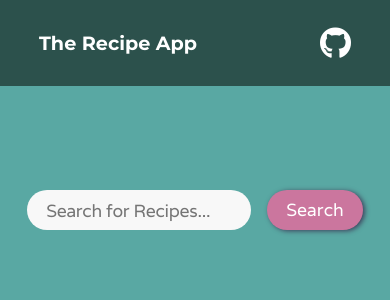
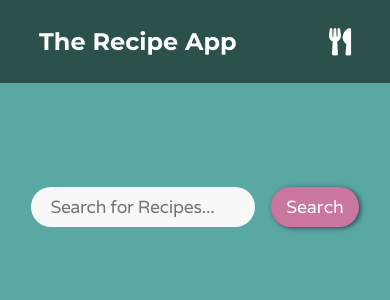
Before and after one commit to mor-solomonov/recipe-app, a React (Create React App) app: page / in a window 390 px wide. Shown: the top 300 px of the page. Built offline with nearby package versions, Linux system fonts and the light colour scheme; no server answers; a web font is replaced by a local one.

Commit message:
changed logo icon, aligned buttons and changed font sizes

```diff
--- a/src/App.css
+++ b/src/App.css
@@ -81,8 +81,8 @@ input.search-bar[type='text'] {
   font-size: 1.1rem;
   font-family: 'Varela', sans-serif;
   letter-spacing: -0.02rem;
-  padding-bottom: auto;
   padding-top: 0;
+  padding-bottom: 0.05rem;
 }
 
 .search-button {
@@ -90,7 +90,6 @@ input.search-bar[type='text'] {
   background-color: #cb769e;
   box-shadow: 2px 1px 5px #3d405b;
   border-radius: 12rem;
-  text-align: center;
   padding-bottom: auto;
   padding-top: 0;
   font-size: 1.1rem;
@@ -99,8 +98,8 @@ input.search-bar[type='text'] {
   font-weight: 500;
   color: #ffffff;
   height: 40px;
-  width: 6rem;
-  vertical-align: middle;
+  padding-right: 15px;
+  padding-left: 15px;
 }
 
 p.calories {
@@ -137,9 +136,9 @@ p.calories {
   align-items: center;
 }
 
-.fa-github {
+.fa-utensils {
   color: white;
-  font-size: 2rem;
+  font-size: 1.7rem;
 }
 .recipe-app-logo {
   color: white;
@@ -164,6 +163,8 @@ a.directions {
   border: none;
   border-radius: 12rem;
   height: 40px;
+  padding-right: 10px;
+  padding-left: 10px;
   box-shadow: 2px 2px 3px #3d405b;
 }
 
@@ -186,7 +187,8 @@ button.directions-button:focus {
   }
 
   .search-button {
-    margin-left: 1rem;
+    margin-left: 0.8rem;
+    font-size: 1rem;
   }
 
   input.search-bar[type='text'] {
--- a/src/App.js
+++ b/src/App.js
@@ -57,7 +57,7 @@ const App = () => {
           {/* <img src={Applogo} alt="cutlery" className="AppLogoCutlery" /> */}
           <h1 className="recipe-app-logo">The Recipe App</h1>
           <a href="https://github.com/mor-solomonov/recipe-app">
-            <i className="fab fa-github"></i></a>
+            <i class="fas fa-utensils"></i></a>
         </nav>
       </div>
       <form onSubmit={getSearch} className="search-form">
--- a/src/recipe.module.css
+++ b/src/recipe.module.css
@@ -56,7 +56,7 @@
   }
 
   h1 {
-    font-size: 1.2rem;
+    font-size: 1.5rem;
   }
 
   p {
```
